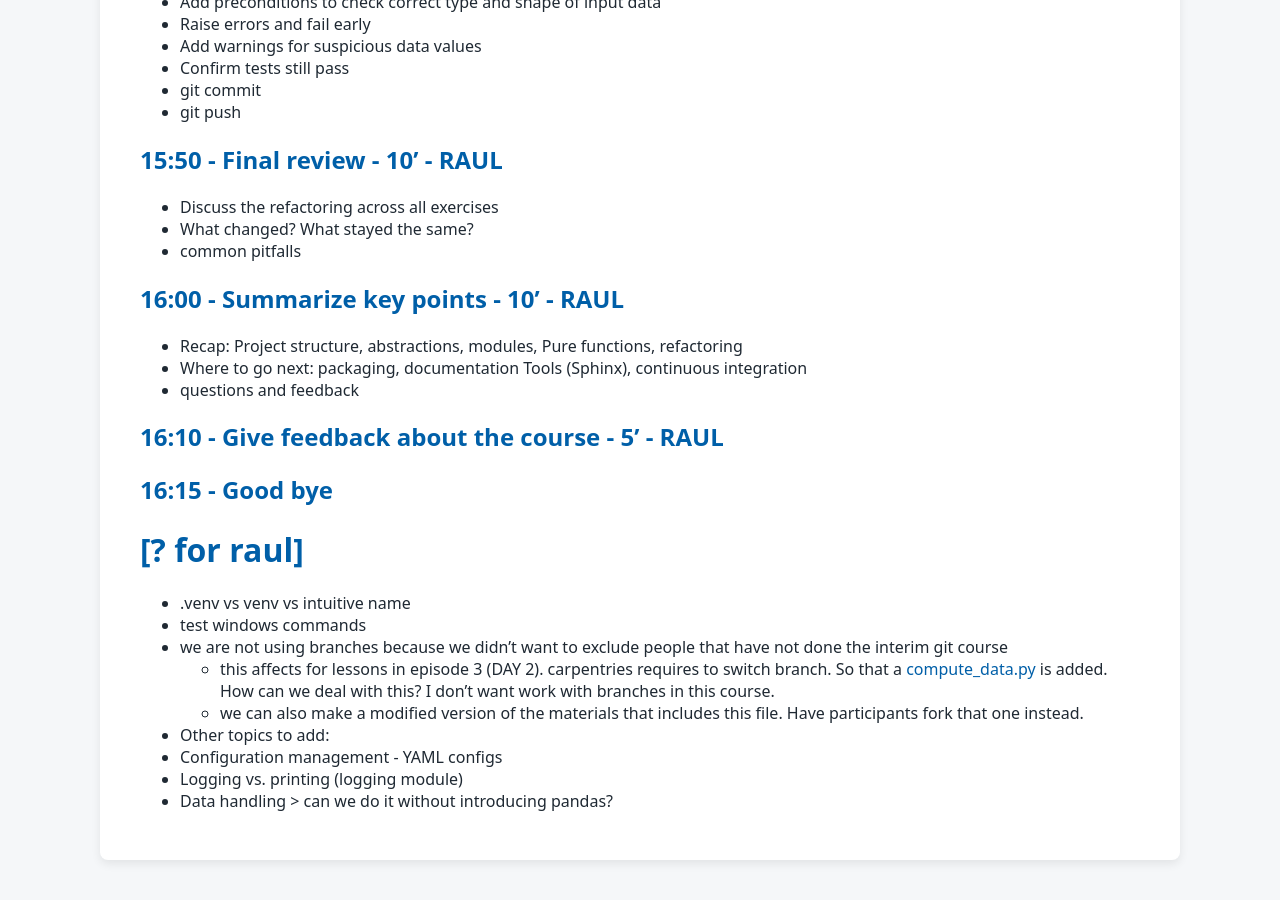
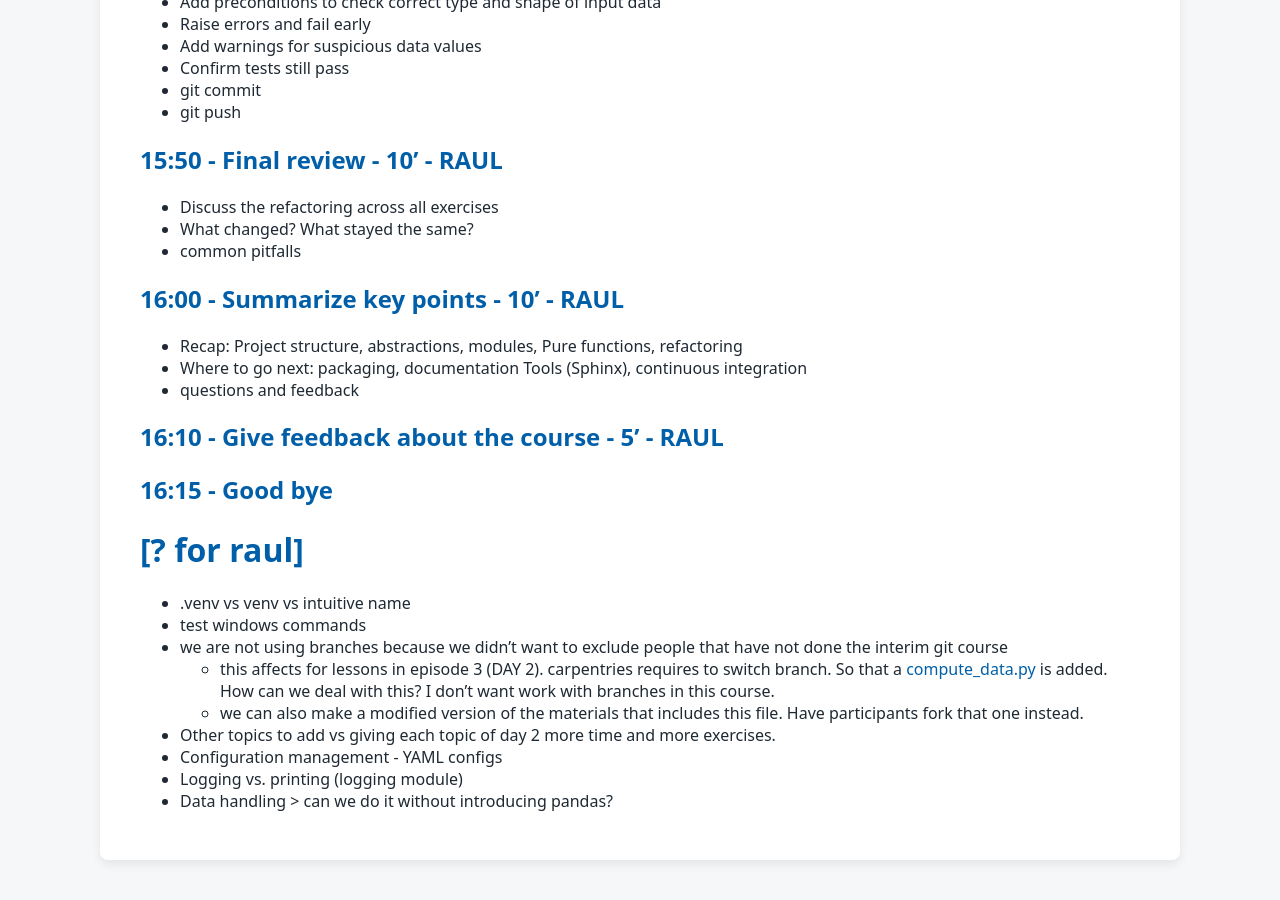
Before and after one commit to tu-delft-library/intermediate_programming_with_python, a Jekyll site: the page built from material_for_trainers/lesson_plan.md, in a window 1280 px wide and 900 px high, scrolled down 13393 px. Built offline with Jekyll 4.4.1, drawn with Linux system fonts in a browser that asks for light colours; our own code applies the rules of GitHub Pages for plain Markdown files.

Commit message:
more questions

```diff
--- a/material_for_trainers/lesson_plan.md
+++ b/material_for_trainers/lesson_plan.md
@@ -671,7 +671,7 @@ logging module
   - this affects for lessons in episode 3 (DAY 2). carpentries requires to switch branch. So that a [compute_data.py](https://github.com/carpentries-incubator/python-intermediate-inflammation/blob/full-data-analysis/inflammation/compute_data.py) is added. How can we deal with this? I don't want work with branches in this course.
   - we can also make a modified version of the materials that includes this file. Have participants fork that one instead.
 
-- Other topics to add:
+- Other topics to add vs giving each topic of day 2 more time and more exercises.
  - Configuration management - YAML configs
  - Logging vs. printing (logging module)
  - Data handling > can we do it without introducing pandas?
```
